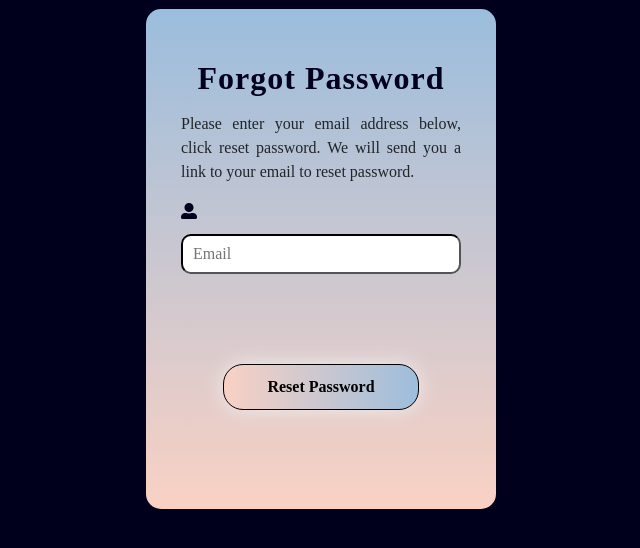
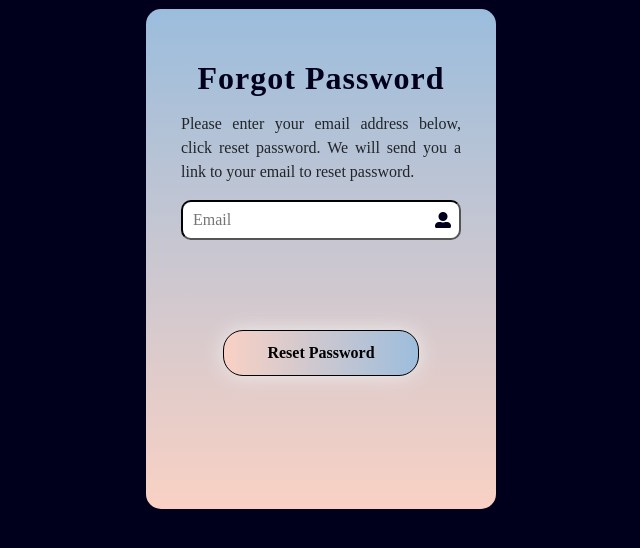
Before and after one commit to seaiam/NLPeace, a Django app: page /forget_password/ in a window 1280 px wide. Shown: the part 141-689 px from the top of the page, without its empty margins (319-959 px from the left). Run offline with Django 4.2, Linux system fonts and the light colour scheme; some libraries are stand-ins or nearby versions.

Commit message:
FRONTEND: Fixed the icon position inside email input

```diff
--- a/backend/api/core/static/style.css
+++ b/backend/api/core/static/style.css
@@ -210,6 +210,15 @@ button:hover {
   position: relative;
   align-items: center;
   justify-content: center;
+}
+
+.icons1 {
+  position: absolute;
+  right: 10px;
+  height: 100%;
+  display: flex;
+  align-items: center;
+  float:right;
 }
 
 /* change password */
```
